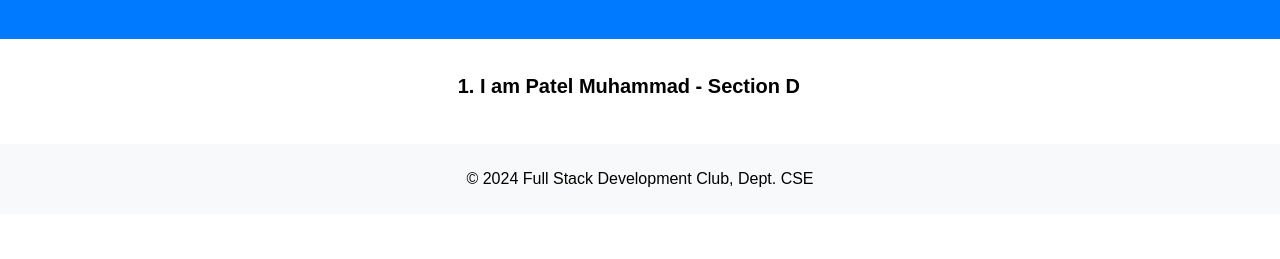
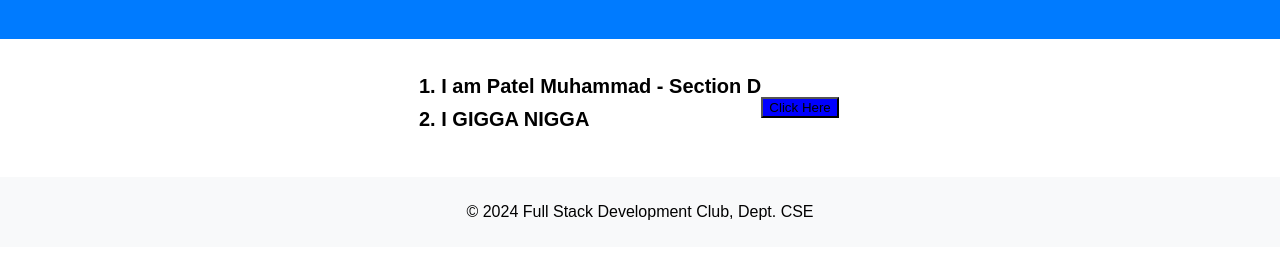
Before and after one commit to Patel-Muhammad/name-pr, a plain HTML site: page index.html in a window 1280 px wide. Shown: the part 81-340 px from the top of the page. Drawn offline with Linux system fonts and the light colour scheme.

Commit message:
Usefull stuff added

```diff
--- a/index.html
+++ b/index.html
@@ -17,10 +17,12 @@
         <li>
             I am Patel Muhammad - Section D
         </li>
+        <li>I GIGGA NIGGA</li>
 
 
 
     </ul>
+    <button class="custom-button">Click Here</button>
   </main>
   <footer>
     <p>&copy; 2024 Full Stack Development Club, Dept. CSE</p>
--- a/styles.css
+++ b/styles.css
@@ -37,3 +37,6 @@ main {
     justify-content: center;
     align-items: center;
 }
+.custom-button{
+  background-color: blue;
+}
```
